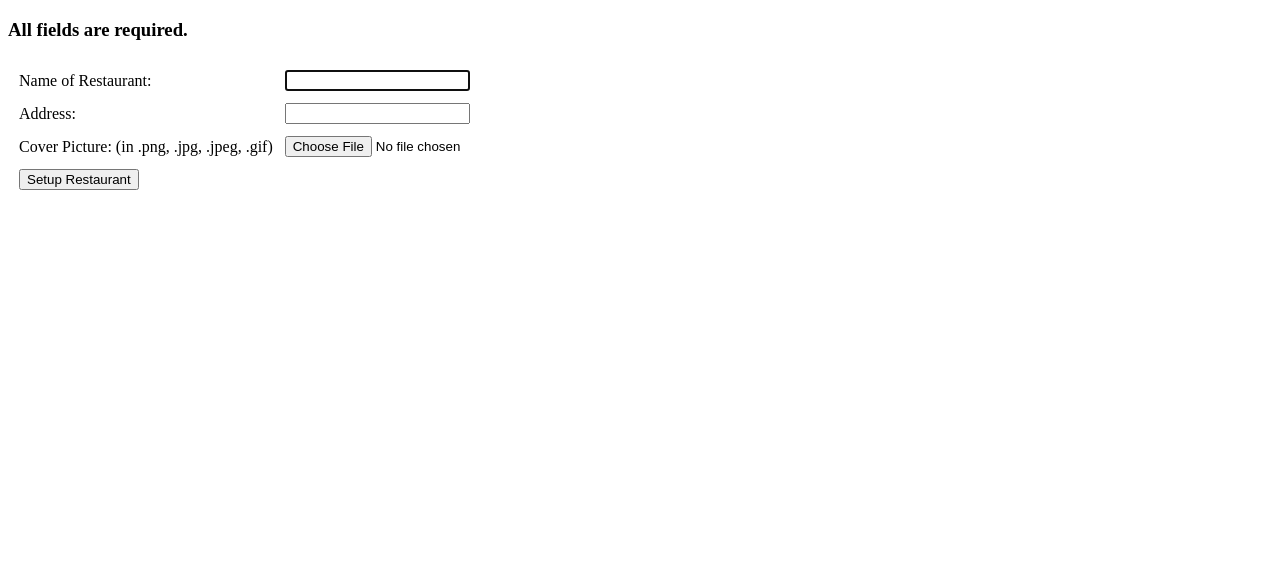
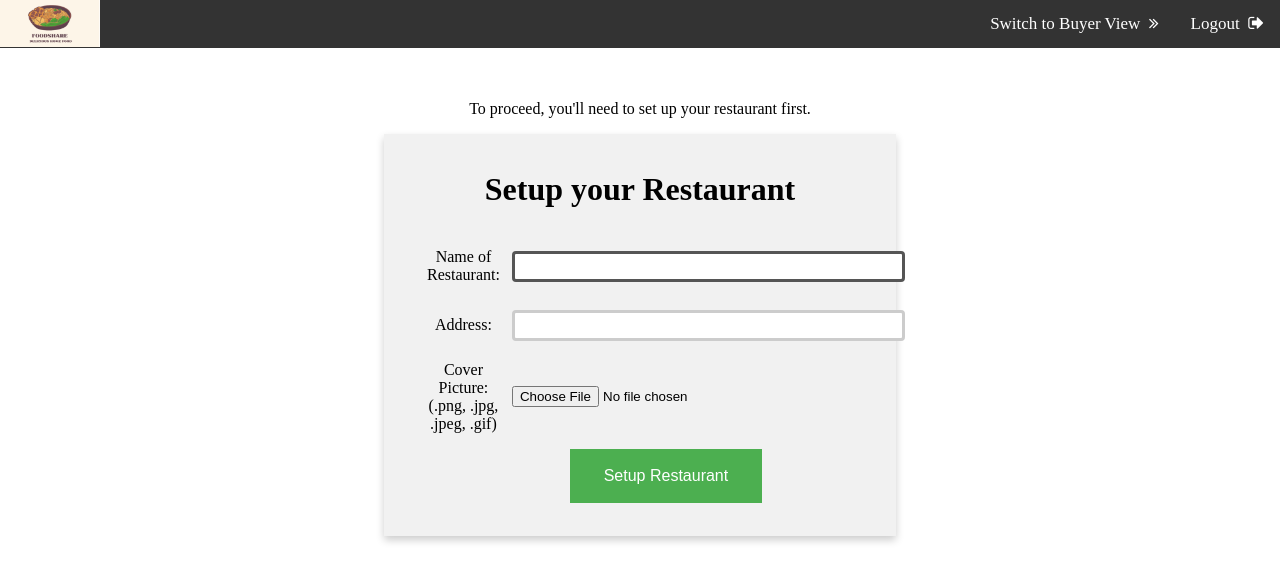
Before and after one commit to Sachin-dot-py/FoodShare, a Flask app: page /seller/setup in a window 1280 px wide. Shown: the top 582 px of the page. Run offline with Flask 2, Linux system fonts and the light colour scheme; the visitor is signed in with stand-in values (Sample User, id 1); data that the repository does not hold is empty.

Commit message:
CSS for Setup Restaurant + Minor Changes
Added CSS and the navigation bar for the Setup Restaurant Page
Bug fix for sign up process, minor enhancements on the View Restaurant page.

```diff
--- a/app.py
+++ b/app.py
@@ -110,7 +110,7 @@ def sign_up_page():
             if not re.search(EMAIL_REGEX, request.form['email']): valid = False  # Is provided email valid?
             if request.form['address'] == "": valid = False
             if request.form['password'] == "": valid = False
-            if request.form['password'] != request.form['confirm_password']: valid = False
+            if request.form['password'] != request.form['repassword']: valid = False
 
             if valid:
                 api = ORS()
--- a/templates/buyer_dashboard.html
+++ b/templates/buyer_dashboard.html
@@ -22,7 +22,7 @@
 </div>
 <h1>Restaurants Near You</h1>
 {% for restaurant in restaurants %}
-{% if restaurant.distance <= 500 %}  <!-- If restaurant is nearby -->
+{% if restaurant.distance <= 750 %}  <!-- If restaurant is nearby -->
 <div class="restaurant">
     <a href="/restaurants/{{ restaurant.restid }}">
         <img src="/uploads/{{ restaurant.coverpic }}" height="75" width="75">
@@ -45,7 +45,7 @@
 {% endfor %}
 <h1>Other Restaurants</h1>
 {% for restaurant in restaurants %}
-{% if restaurant.distance > 500 %}  <!-- If restaurant is NOT nearby -->
+{% if restaurant.distance > 750 %}  <!-- If restaurant is NOT nearby -->
 <div class="restaurant">
     <a href="/restaurants/{{ restaurant.restid }}">
         <img src="/uploads/{{ restaurant.coverpic }}" height="75" width="75">
--- a/templates/restaurant.html
+++ b/templates/restaurant.html
@@ -92,7 +92,8 @@
 </ul>
 <div class="restaurantviewcontainer">
 <div class="card restaurantviewitem">
-    <img src="/uploads/{{ restaurant.coverpic }}" height="100" width="200" style="float: left;">
+    <div class="imagecontainer1" style="height: 100px; width: 40%; float: left;">
+    <img src="/uploads/{{ restaurant.coverpic }}" style="float: left; object-fit: contain; height: 100%; width: 100%;"></div>
   <h1>{{ restaurant.name }}</h1>
     <p style="text-align: center;">{{ restaurant.address }}</p>
   <div class="container">
--- a/templates/setup_restaurant.html
+++ b/templates/setup_restaurant.html
@@ -3,30 +3,47 @@
 <head>
     <meta charset="UTF-8">
     <title>Setup Restaurant - FoodShare</title>
+    <link rel="stylesheet" type="text/css" href="{{ url_for('static', filename='main.css') }}">
+    <link rel="stylesheet" href="https://cdnjs.cloudflare.com/ajax/libs/font-awesome/4.7.0/css/font-awesome.min.css">
 </head>
 <body>
+<div class="navbar">
+<!-- FoodShare Logo -->
+<a href="{{  url_for('home_page') }}" style="margin:0px;  padding: 0px;">
+<img src="{{ url_for('static', filename='logo2.png') }}" height="48px" width="100px" style="vertical-align:top; border-bottom: 1px solid #333;">
+</a>
+<a href="{{  url_for('logout_page') }}" class="split">Logout &nbsp;<i class="fa fa-sign-out"></i></a>
+<a href="{{  url_for('buyer_dashboard') }}" class="split">Switch to Buyer View &nbsp;<i class="fa fa-angle-double-right"></i></a>
+</div>
+<br><br>
+<center>
+    <p>To proceed, you'll need to set up your restaurant first.</p>
+<div class="card">
+
+  <h1>Setup your Restaurant</h1>
+  <div class="container">
 <form method="POST" enctype="multipart/form-data" action="{{ url_for('setup_restaurant') }}">
     {% if error %}
         <p>{{ error }}</p>
     {% endif %}
-    <h3>All fields are required.</h3>
     <table border=0 cellspacing=10>
         <tr>
             <td>Name of Restaurant:</td>
-            <td><input type="text" name="name" required autofocus></td>
+            <td><input type="text" name="name" required autofocus size="45"></td>
         </tr>
         <tr>
             <td>Address:</td>
-            <td><input type="text" name="address" required></td>
+            <td><input type="text" name="address" required size="45"></td>
         </tr>
         <tr>
-            <td>Cover Picture: (in {{ allowed_extensions }})</td>
-            <td><input type="file" name="coverpic" accept="{{ allowed_extensions }}" required> </td>
+            <td>Cover Picture:<br>({{ allowed_extensions }})</td>
+            <td style="text-align: left;"><input type="file" name="coverpic" accept="{{ allowed_extensions }}" required></td>
         </tr>
         <tr>
-            <td colspan="2"><button type="submit">Setup Restaurant</button></td>
+            <td colspan="2"><button type="submit" class="button greenhovereffect">Setup Restaurant</button></td>
         </tr>
     </table>
 </form>
+  </div></div></center>
 </body>
 </html>
```
Also changed, not shown: templates/error.html (+35 -3 lines), static/errorpage.css (deleted).
